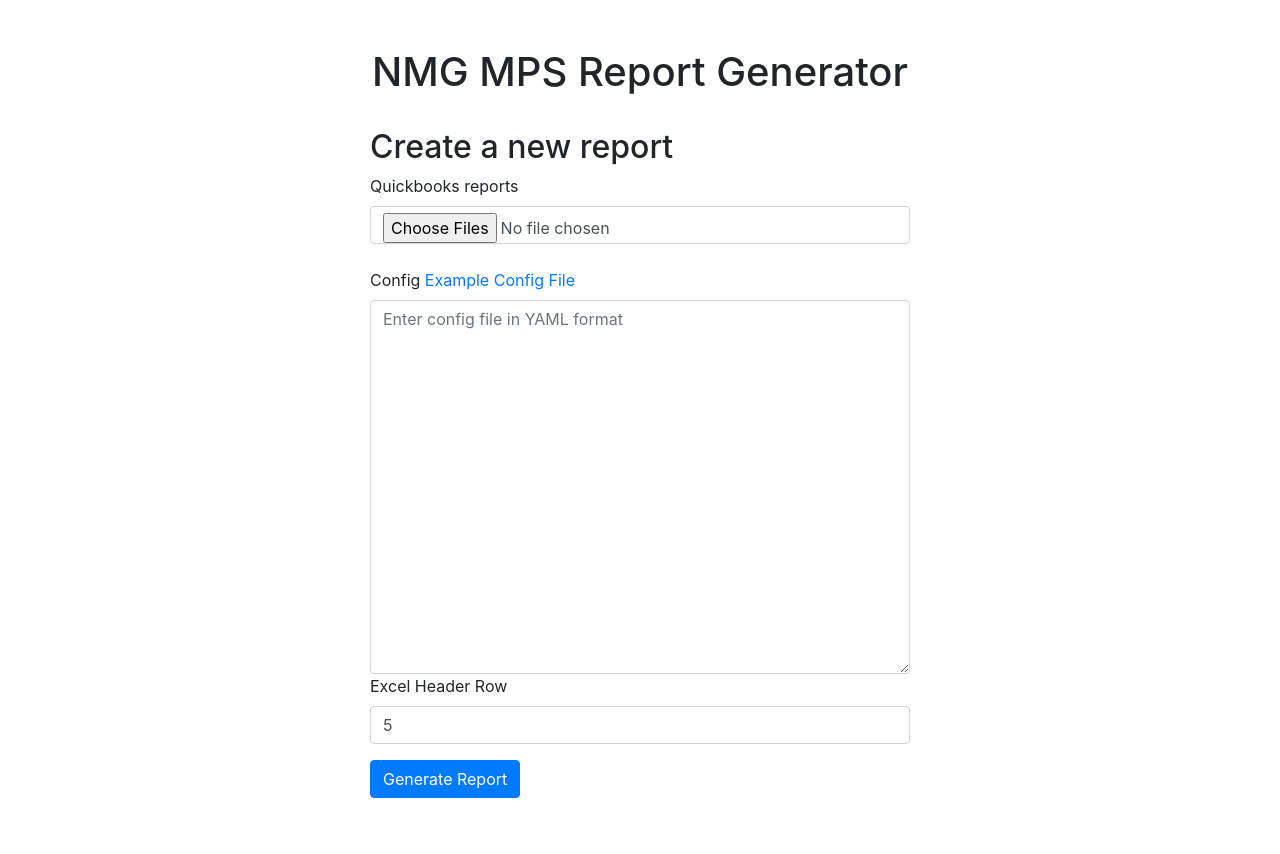
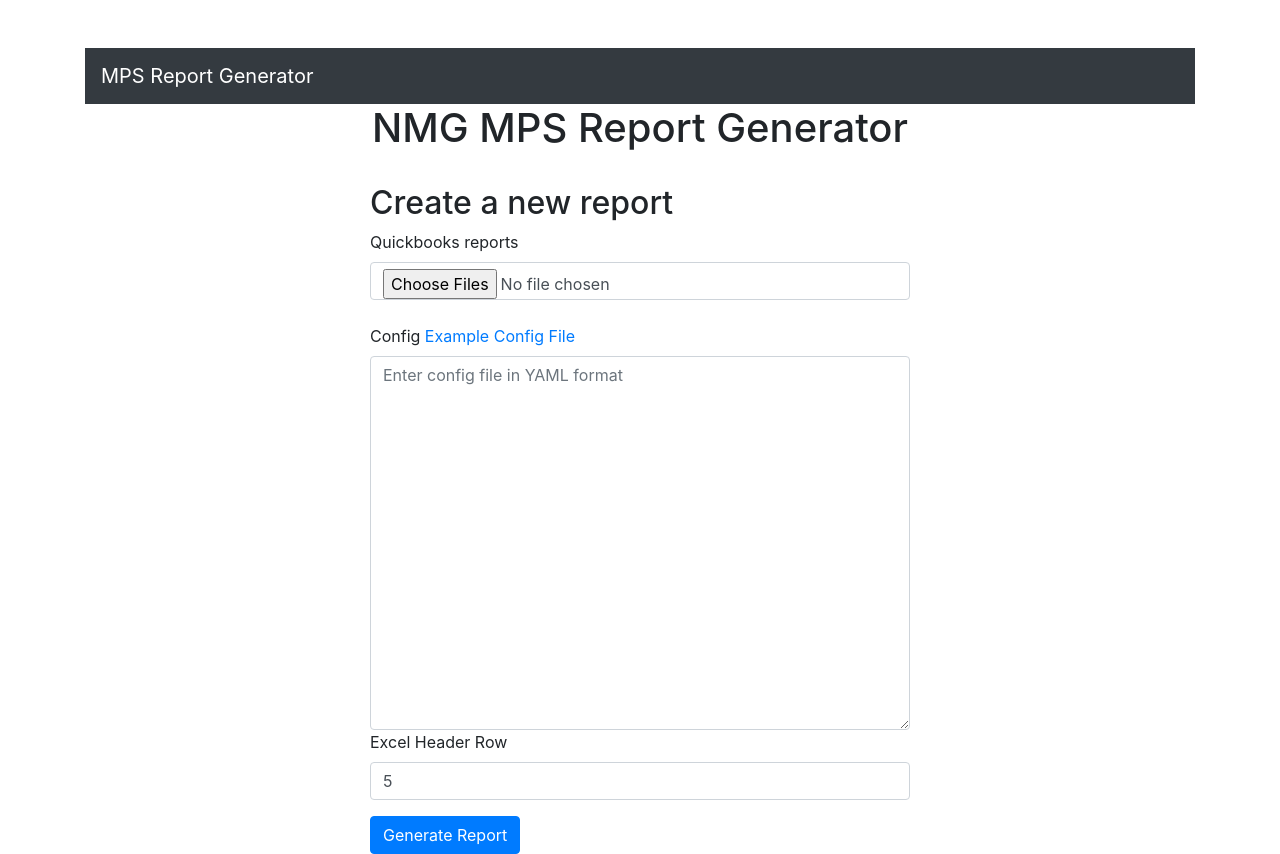
Before and after one commit to network-mapping/mps-kpi, a Flask app: page / in a window 1280 px wide. Before the commit the page ends 798 px from the top, so only its background shows below. Run offline with Flask 3, Linux system fonts and the light colour scheme; some libraries are stand-ins or nearby versions.

Commit message:
add navbar for look and feel

```diff
--- a/src/templates/index.html
+++ b/src/templates/index.html
@@ -19,6 +19,9 @@
 </head>
 <body>
   <div class="container mt-5">
+    <nav class="navbar navbar-expand-md bg-dark navbar-dark">
+        <a class="navbar-brand" href="/">MPS Report Generator</a>
+      </nav>
     <div class="row">
       <div class="col-md-6 offset-md-3">
         <h1 class="text-center">NMG MPS Report Generator</h1>
```
